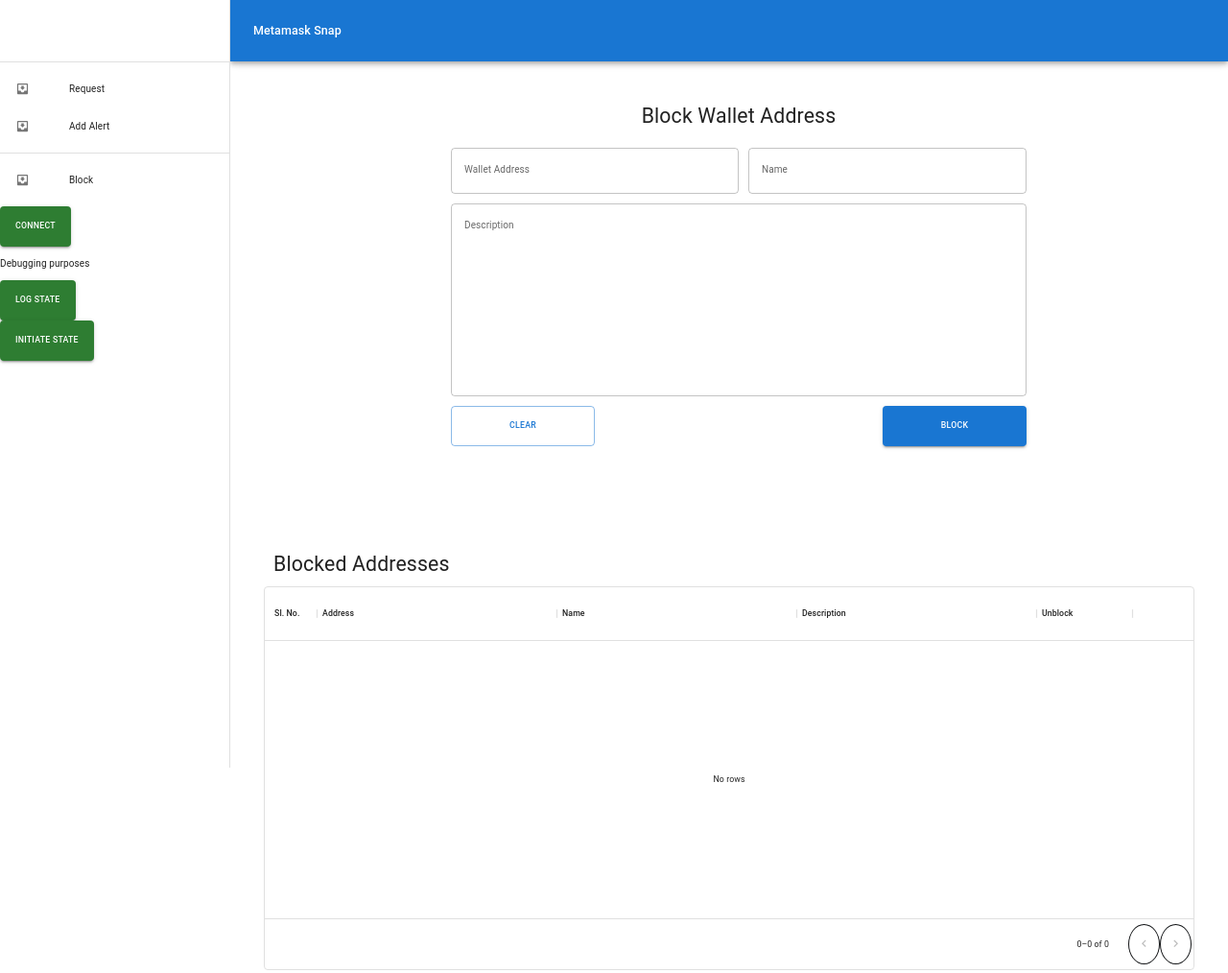
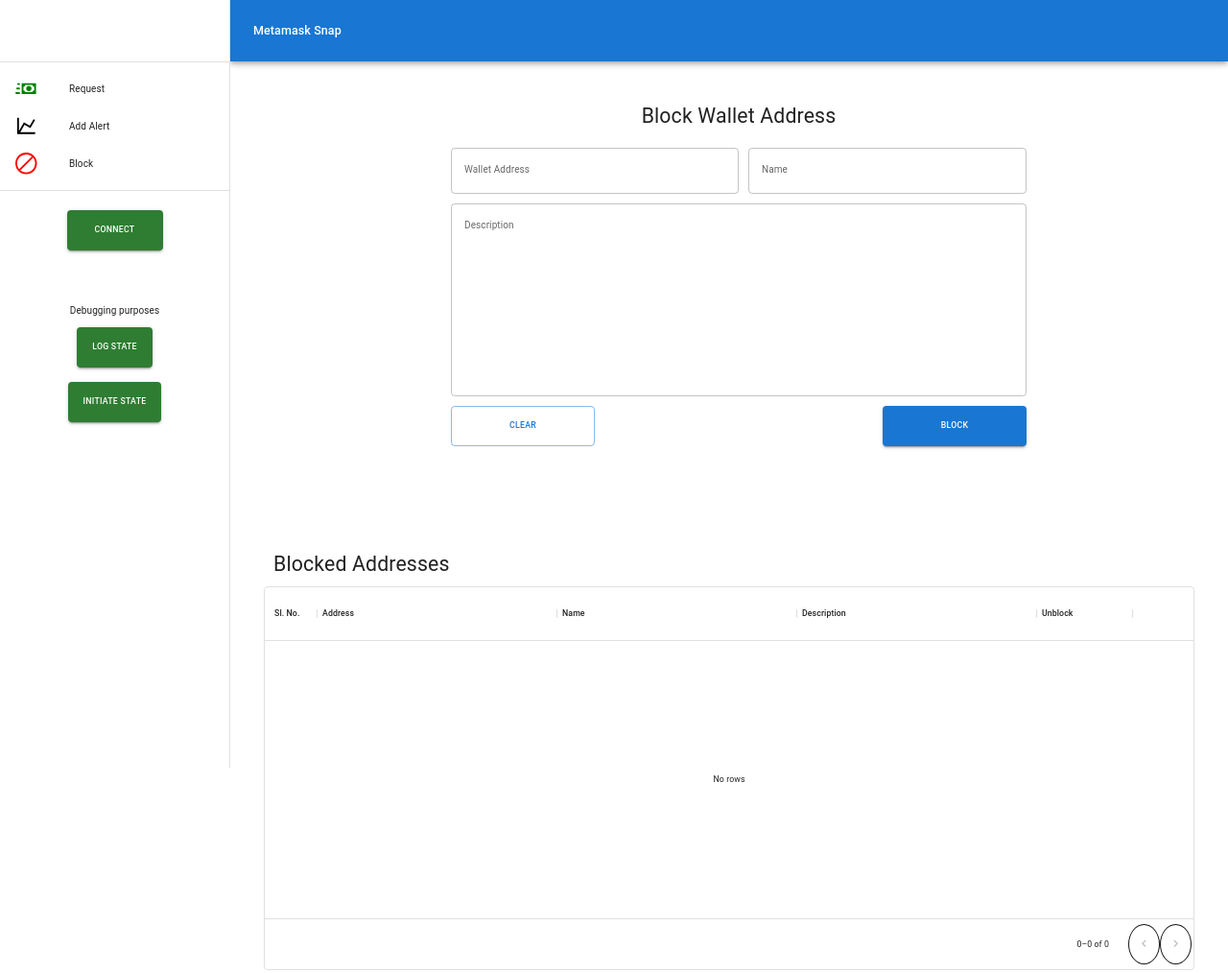
Before and after one commit to InterIIT-TechMeet-Consensys/MetaMask-Snaps-PS, a Gatsby site in the folder packages/site/: page /block in a window 1280 px wide. Shown: the whole page at 96% size. Built offline with nearby package versions, Linux system fonts and the light colour scheme; Gatsby itself is replaced by a stand-in of ours.

Commit message:
improvements to frontend

```diff
--- a/packages/site/src/components/UI/Layout.tsx
+++ b/packages/site/src/components/UI/Layout.tsx
@@ -17,6 +17,8 @@
 import Toolbar from '@mui/material/Toolbar';
 import Typography from '@mui/material/Typography';
 import Button from '@mui/material/Button';
+import Icon from '@mdi/react';
+import { mdiBlockHelper, mdiCashFast, mdiChartLine } from '@mdi/js';
 
 import { MetamaskActions, MetaMaskContext } from '../../hooks';
 import {
@@ -125,7 +127,7 @@
         <ListItem key="Request" disablePadding>
           <ListItemButton onClick={handlePageChange.bind(this, 'Request')}>
             <ListItemIcon>
-              <InboxIcon />
+              <Icon path={mdiCashFast} size={1.5} color="green" />
             </ListItemIcon>
             <ListItemText primary="Request" />
           </ListItemButton>
@@ -133,30 +135,48 @@
         <ListItem key="Add Alert" disablePadding>
           <ListItemButton onClick={handlePageChange.bind(this, 'Add Alert')}>
             <ListItemIcon>
-              <InboxIcon />
+              <Icon path={mdiChartLine} size={1.5} color="black" />
             </ListItemIcon>
             <ListItemText primary="Add Alert" />
           </ListItemButton>
         </ListItem>
-      </List>
-      <Divider />
-      <List>
         <ListItem key="Block" disablePadding>
           <ListItemButton onClick={handlePageChange.bind(this, 'Manage Block')}>
             <ListItemIcon>
-              <InboxIcon />
+              <Icon path={mdiBlockHelper} size={1.5} color="red" />
             </ListItemIcon>
             <ListItemText primary="Block" />
           </ListItemButton>
         </ListItem>
       </List>
-      <Button color="success" variant="contained" onClick={handleConnectClick}>
+      <Divider />
+      <Box
+        sx={{
+          display: 'flex',
+          flexDirection: 'column',
+          paddingTop: '2rem',
+          alignItems: 'center',
+        }}
+      >
+        <Button
+          color="success"
+          variant="contained"
+          onClick={handleConnectClick}
+          style={{
+            width: '10rem',
+            marginBottom: '3rem',
+          }}
+        >
           {' '}
           Connect{' '}
         </Button>{' '}
         <br />
         <p>Debugging purposes</p>
-      <Button color="success" variant="contained" onClick={handleLogStateClick}>
+        <Button
+          color="success"
+          variant="contained"
+          onClick={handleLogStateClick}
+        >
           {' '}
           Log State{' '}
         </Button>{' '}
@@ -169,6 +189,7 @@
           {' '}
           initiate State{' '}
         </Button>
+      </Box>
     </div>
   );
 
```
Lines whose indentation alone changed are shown as unchanged.
